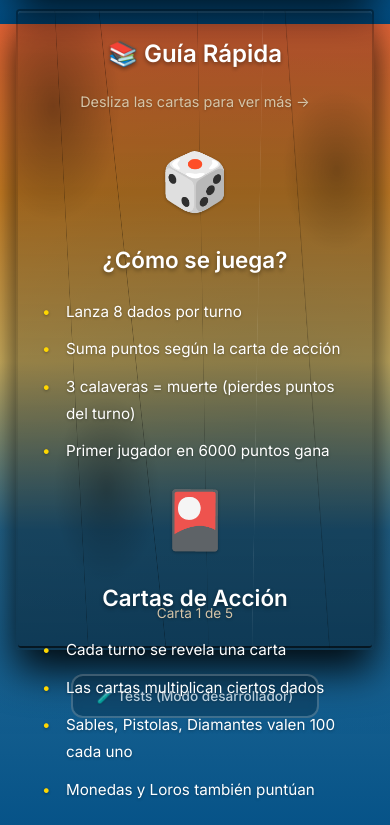
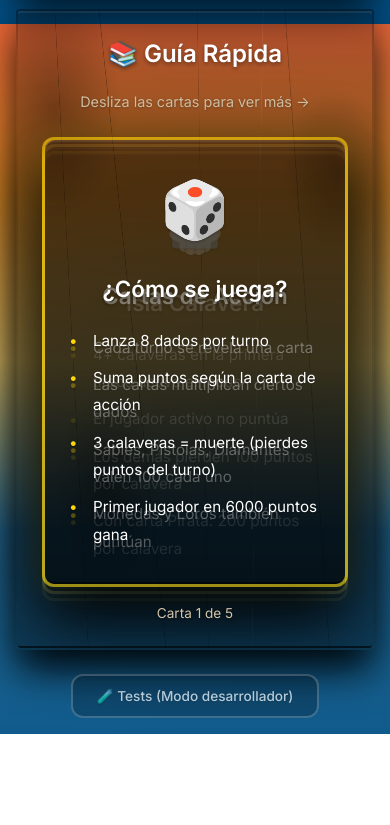
Before and after one commit to Edu095/isla-calavera_react, a React (Vite) app: page / in a window 390 px wide. Shown: the part 820-1645 px from the top of the page. After the commit the page ends 1554 px from the top, so only its background shows below. Built offline with nearby package versions, Linux system fonts and the light colour scheme; a web font is replaced by a local one.

Commit message:
Add CSS styles for card stack component
Add complete CSS styling for interactive card stack:
- 3D perspective transforms
- Smooth swipe transitions
- Hover and active states
- Responsive design for mobile
- Card shuffle animations

```diff
--- a/src/pirate-theme.css
+++ b/src/pirate-theme.css
@@ -1075,3 +1075,153 @@ label {
   animation: slideIn var(--transition-normal) ease-out;
   animation-fill-mode: both;
 }
+
+
+/* ============================================
+   CARD STACK - GUÍA RÁPIDA
+   ============================================ */
+
+.card-stack-container {
+  --card-perspective: 700px;
+  --card-z-offset: 12px;
+  --card-y-offset: 7px;
+  --card-max-z-index: 100;
+  --card-swap-duration: 0.3s;
+}
+
+.card-stack {
+  position: relative;
+  width: 100%;
+  height: 100%;
+}
+
+.tip-card {
+  position: absolute;
+  width: 100%;
+  height: 100%;
+  cursor: grab;
+  touch-action: none;
+  transition:
+    transform var(--card-swap-duration) cubic-bezier(0.4, 0, 0.2, 1),
+    opacity var(--card-swap-duration) ease-out,
+    z-index var(--card-swap-duration) step-end;
+
+  /* Posicionamiento en stack */
+  transform:
+    translateY(calc(var(--i) * var(--card-y-offset)))
+    translateZ(calc(var(--i) * var(--card-z-offset) * -1))
+    translateX(var(--swipe-x))
+    rotateZ(var(--swipe-rotate));
+
+  z-index: calc(var(--card-max-z-index) - var(--i));
+  transform-style: preserve-3d;
+  pointer-events: auto;
+}
+
+.tip-card:first-child {
+  cursor: grab;
+}
+
+.tip-card:first-child:active {
+  cursor: grabbing;
+}
+
+/* Desactivar interacción en cartas que no están arriba */
+.tip-card:not(:first-child) {
+  pointer-events: none;
+}
+
+.tip-card-content {
+  width: 100%;
+  height: 100%;
+  background-image: url('/textures/wooden-box.jpg');
+  background-size: cover;
+  background-position: center;
+  border-radius: var(--radius-md);
+  padding: var(--spacing-xl);
+  box-shadow:
+    0 20px 60px rgba(0,0,0,0.8),
+    inset 0 2px 0 rgba(255,255,255,0.1),
+    inset 0 -2px 0 rgba(0,0,0,0.6);
+  border: 3px solid rgba(212,175,55,0.4);
+  position: relative;
+  overflow-y: auto;
+  display: flex;
+  flex-direction: column;
+  justify-content: center;
+}
+
+/* Overlay oscuro para legibilidad */
+.tip-card-content::before {
+  content: '';
+  position: absolute;
+  top: 0;
+  left: 0;
+  right: 0;
+  bottom: 0;
+  background: linear-gradient(180deg, rgba(0,0,0,0.3) 0%, rgba(0,0,0,0.5) 100%);
+  border-radius: var(--radius-md);
+  pointer-events: none;
+  z-index: 1;
+}
+
+/* Contenido sobre overlay */
+.tip-card-content > * {
+  position: relative;
+  z-index: 2;
+}
+
+/* Animación de desvanecimiento para cartas posteriores */
+.tip-card:nth-child(n+4) {
+  opacity: 0;
+}
+
+.tip-card:nth-child(3) {
+  opacity: 0.3;
+}
+
+.tip-card:nth-child(2) {
+  opacity: 0.6;
+}
+
+/* Efecto de brillo en carta activa */
+.tip-card:first-child .tip-card-content {
+  border-color: rgba(255,215,0,0.6);
+  box-shadow:
+    0 25px 70px rgba(0,0,0,0.9),
+    0 0 30px rgba(255,215,0,0.2),
+    inset 0 2px 0 rgba(255,255,255,0.15),
+    inset 0 -2px 0 rgba(0,0,0,0.6);
+}
+
+/* Responsive */
+@media (max-width: 768px) {
+  .card-stack-container {
+    height: 500px;
+  }
+
+  .tip-card-content {
+    padding: var(--spacing-lg);
+    font-size: 0.9rem;
+  }
+
+  .tip-card-content h3 {
+    font-size: 1.2rem;
+  }
+}
+
+/* Animación suave al reorganizar */
+@keyframes card-shuffle {
+  0% {
+    opacity: 0;
+    transform: scale(0.8) translateY(-50px);
+  }
+  100% {
+    opacity: 1;
+    transform: scale(1) translateY(0);
+  }
+}
+
+.tip-card {
+  animation: card-shuffle 0.4s cubic-bezier(0.4, 0, 0.2, 1);
+}
```
